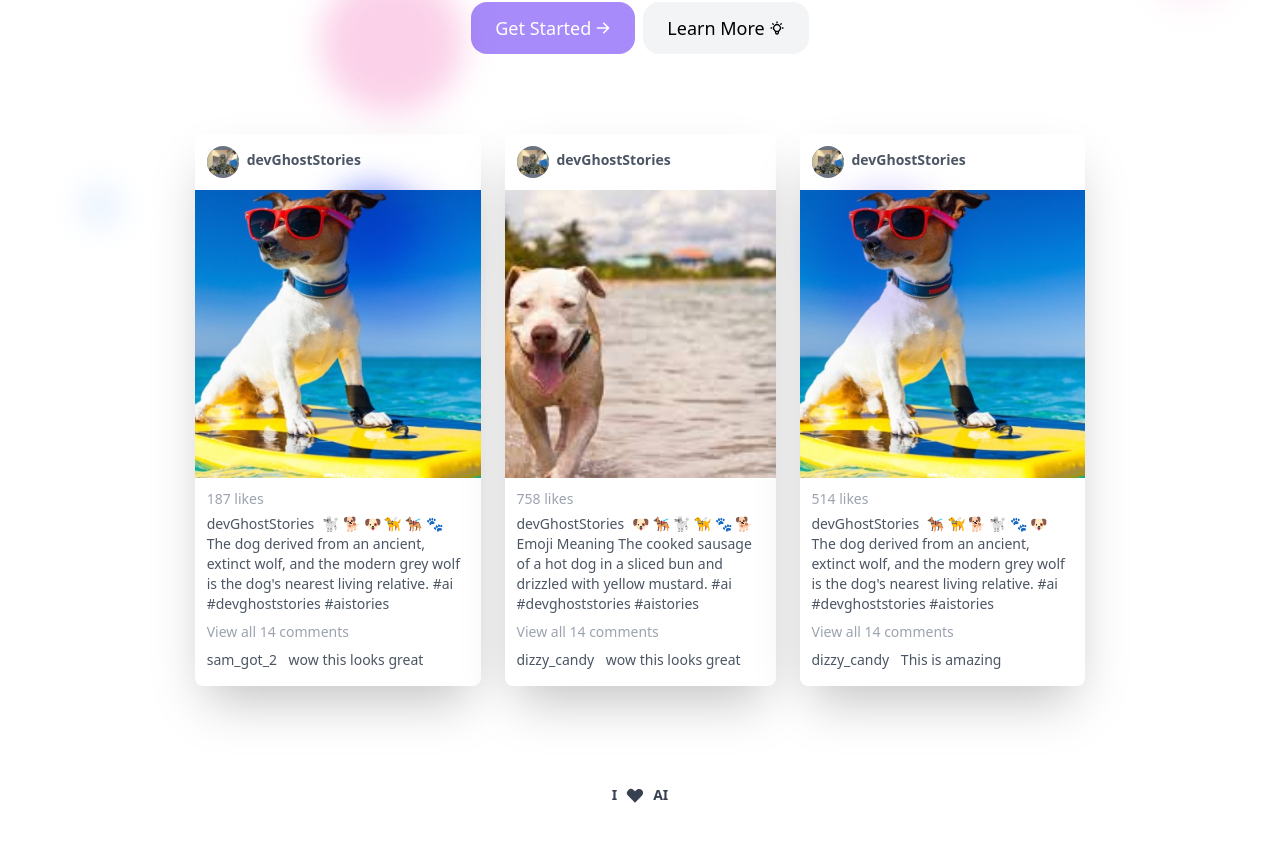
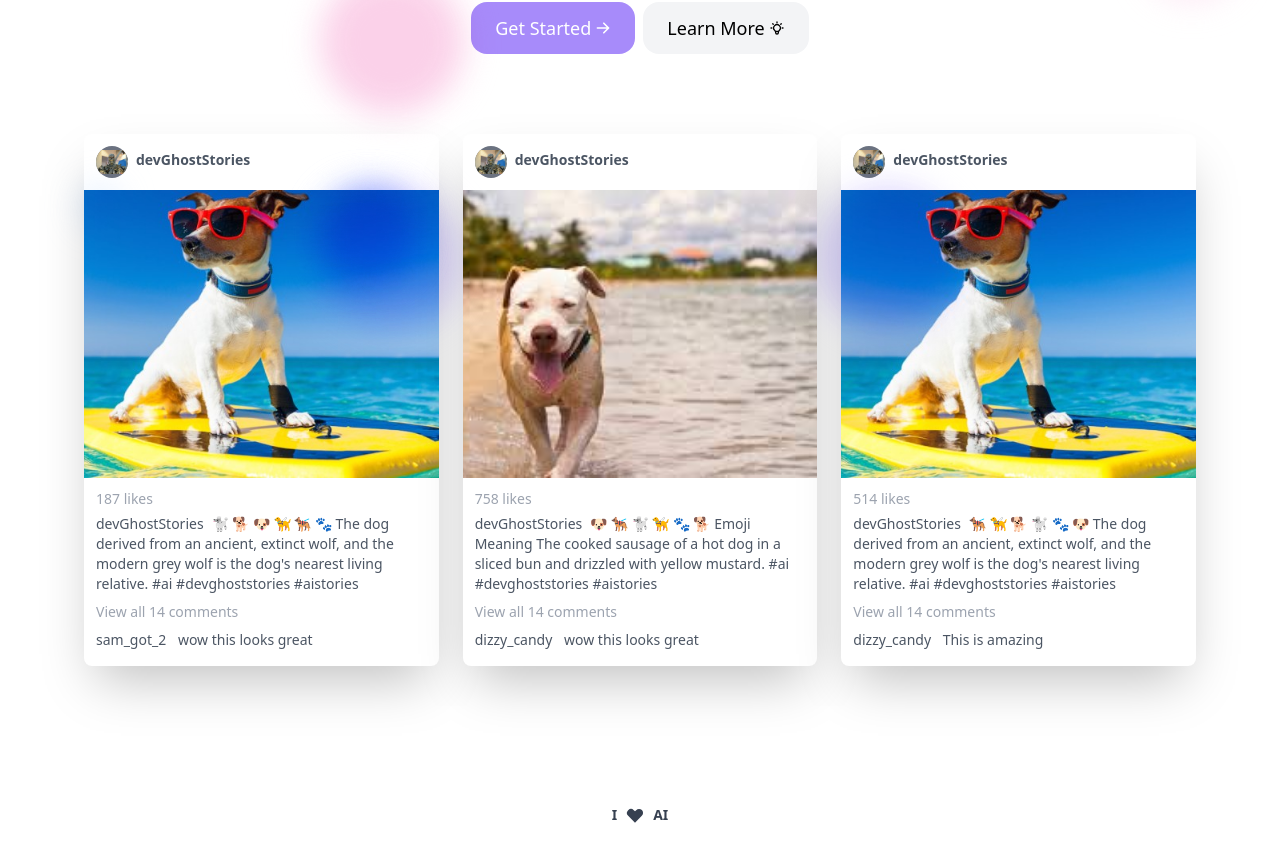
Before and after one commit to bkirova/nextjstrends, a Next.js app: page / in a window 1280 px wide. Shown: the part 414-1263 px from the top of the page. Built offline with nearby package versions, Linux system fonts and the light colour scheme.

Commit message:
fix: home grid

```diff
--- a/components/generated/Card.tsx
+++ b/components/generated/Card.tsx
@@ -1,7 +1,7 @@
 export default function Card(props: any) {
 
     return (
-        <div className={`text-gray-600 bg-white ${props.hasMargin ? 'mx-3' : ''}  rounded-lg flex flex-col shadow-2xl ${props.isPulsing ? 'animate-pulse opacity-40' : ''}`}>
+        <div className={`text-gray-600 bg-white ${props.hasMargin ? 'mx-3 mb-10' : ''}  rounded-lg flex flex-col shadow-2xl ${props.isPulsing ? 'animate-pulse opacity-40' : ''}`}>
             {(function() {
                 if (props.item) {
                     return <div>
--- a/pages/index.tsx
+++ b/pages/index.tsx
@@ -31,12 +31,11 @@ export default function Home() {
                 </div>
             </div>
 
-            <div className="w-full mx-auto my-20 flex mx-auto px-4 md:w-10/12">
+            <div className="holder my-20 mx-auto w-12/12 grid sm:grid-cols-1 md:grid-cols-2 lg:grid-cols-3">
                 <Card hasMargin={true} item={item1}/>
                 <Card hasMargin={true} item={item2}/>
                 <Card hasMargin={true} item={item3}/>
             </div>
-
         </div>
     </section>
     </Layout>
```
